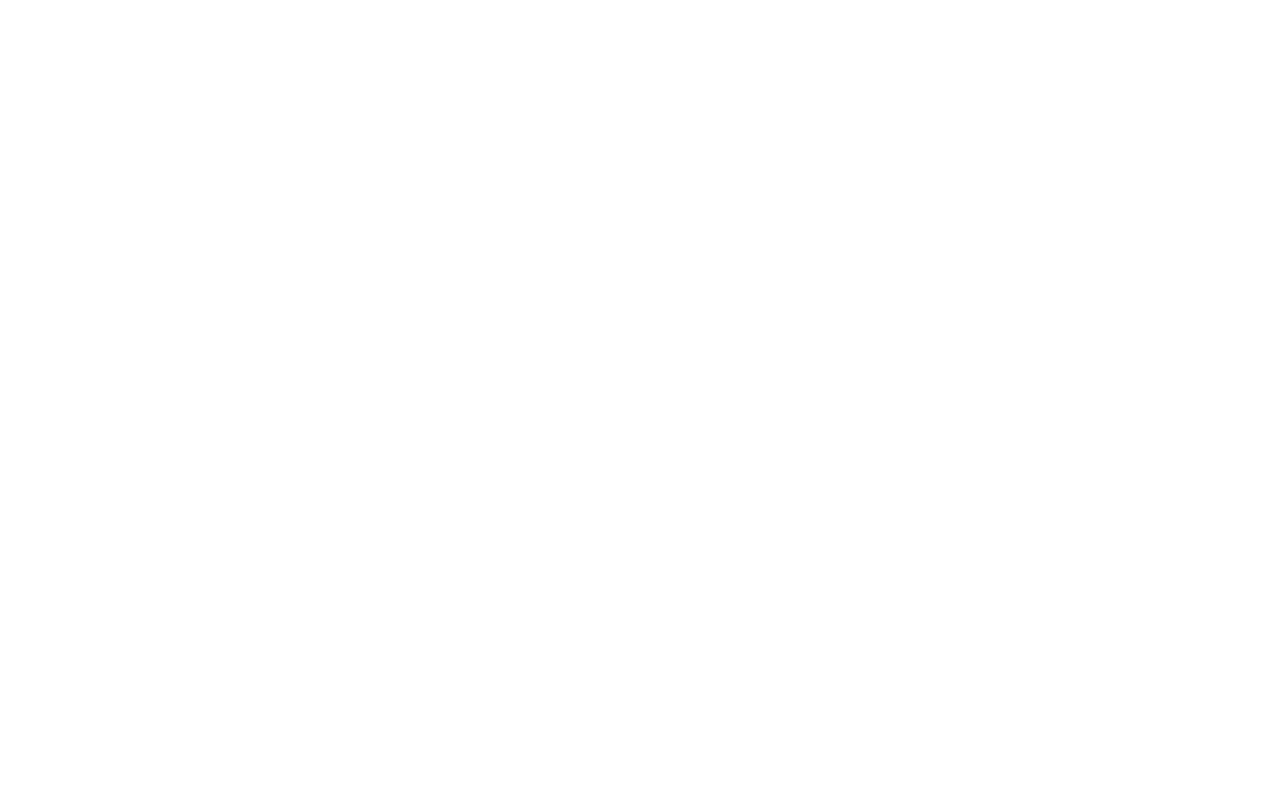
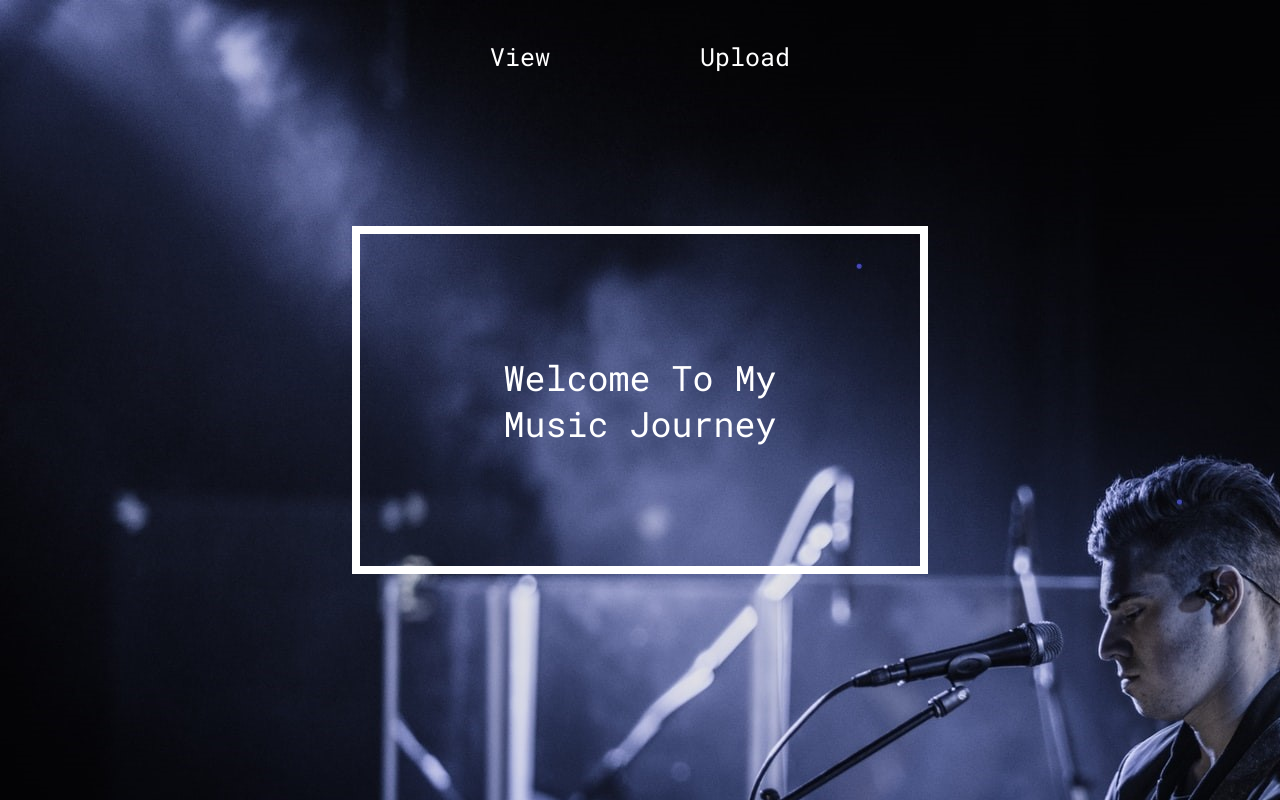
Before and after one commit to Samuel-Kwon/my-music-journey, a React (Create React App) app: page /#/ in a window 1280 px wide. Built offline with nearby package versions, Linux system fonts and the light colour scheme; the HTML template or start-up script is replaced by a standard one.

Commit message:
Router address fixed

```diff
--- a/src/App.js
+++ b/src/App.js
@@ -15,26 +15,10 @@
 function App() {
   return (
     <Router>
-      <Route
-        path="https://samuel-kwon.github.io/my-music-journey/"
-        exact
-        component={Nav}
-      />
-      <Route
-        path="https://samuel-kwon.github.io/my-music-journey/"
-        exact
-        component={Landing}
-      />
-      <Route
-        path="https://samuel-kwon.github.io/my-music-journey/view"
-        exact
-        component={View}
-      />
-      <Route
-        path="https://samuel-kwon.github.io/my-music-journey/upload"
-        exact
-        component={Upload}
-      />
+      <Route path="/" exact component={Nav} />
+      <Route path="/" exact component={Landing} />
+      <Route path="/view" exact component={View} />
+      <Route path="/upload" exact component={Upload} />
     </Router>
   );
 }
```
